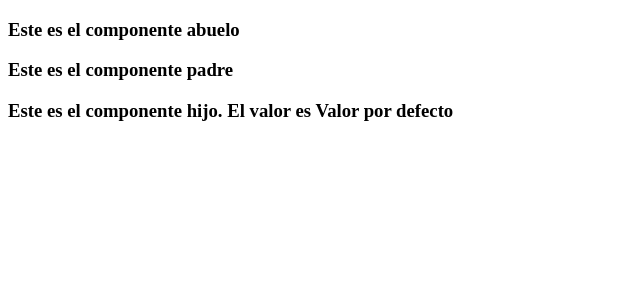
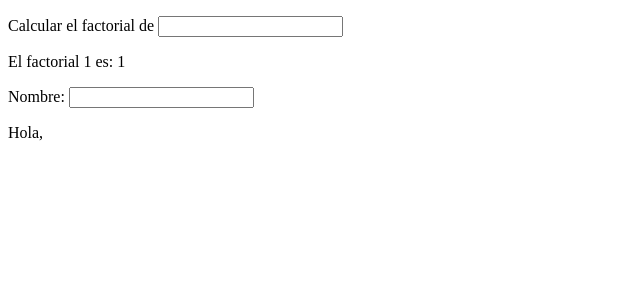
Before and after one commit to GBarrera817/react-peliculas, a React (Vite) app: page / in a window 1280 px wide. Shown: the top 300 px of the page, without its empty margins (0-640 px from the left). Built offline with nearby package versions, Linux system fonts and the light colour scheme.

Commit message:
Class 51: useMemo hook
- Case use of useMemo hook, developing the factorial function and use with the new hook

```diff
--- a/src/App.tsx
+++ b/src/App.tsx
@@ -1,11 +1,11 @@
-import UseContextExample from "./UseContextExample/UseContextExample";
+import MemoizarExample from "./MemoizarExample";
 
 
 export default function App() {
 
   return(
     <>
-      <UseContextExample/>
+      <MemoizarExample/>
     </>
   )
 }
--- /dev/null
+++ b/src/MemoizarExample.tsx
@@ -0,0 +1,31 @@
+import { useMemo, useState } from "react";
+
+export default function MemoizarExample() {
+
+    const [number, setNumber] = useState(1);
+    const [name, setName] = useState('');
+
+    const factorial = useMemo(() => {
+        console.log('Calculando factorial');
+
+        let result = 1;
+
+        for (let i=1; i<= number; i++){
+            result = result * i;
+        }
+
+        return result;
+    }, [number]); // useMemo recibe como parámetro la funcion a la cual se quiere memoizar y un listado de dependencias
+
+    return (
+        <>
+            <p>Calcular el factorial de <input type="number" onChange={e => setNumber(Number(e.target.value))} /></p>
+            <p>El factorial {number} es: {factorial} </p>
+
+            <p>Nombre: <input type="text" onChange={e => setName(e.target.value)}/></p>
+
+            <p>Hola, {name}</p>
+        </>
+    )
+
+}
```
Also changed, not shown: 1 other file (tests, documents, lock files or other folders).
